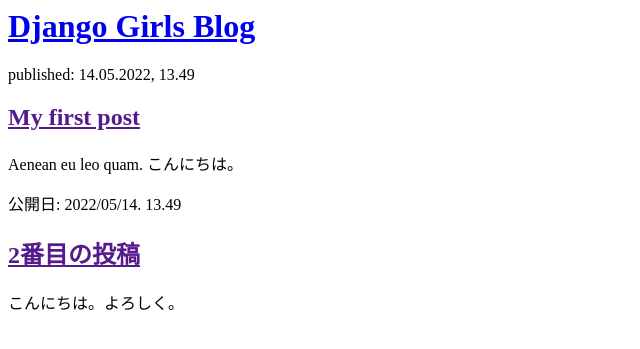
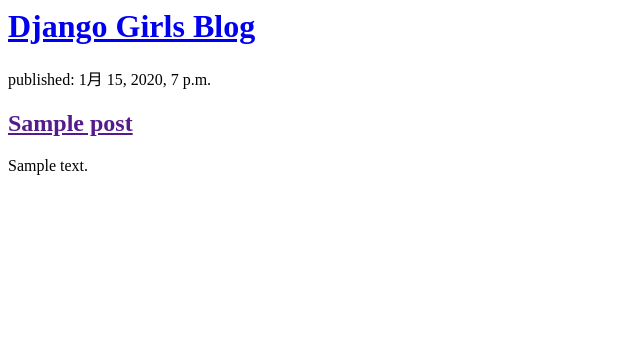
Before and after one commit to AMG44/my-first-blog, a Django app: page / in a window 1280 px wide. Shown: the top 349 px of the page, without its empty margins (0-640 px from the left). Run offline with Django 3.2, Linux system fonts and the light colour scheme; tables that the repository leaves empty hold one stand-in row (values such as "Sample post").

Commit message:
Modified templates to display posts from database.

```diff
--- a/blog/templates/blog/post_list.html
+++ b/blog/templates/blog/post_list.html
@@ -7,16 +7,12 @@
             <h1><a href="/">Django Girls Blog</a></h1>
         </div>
 
-        <div>
-            <p>published: 14.05.2022, 13.49</p>
-            <h2><a href="">My first post</a></h2>
-            <p>Aenean eu leo quam. こんにちは。</p>
-        </div>
-
-        <div>
-            <p>公開日: 2022/05/14. 13.49</p>
-            <h2><a href="">2番目の投稿</a></h2>
-            <p>こんにちは。よろしく。</p>
-        </div>
+            {% for post in posts %}
+                <div>
+                    <p>published: {{ post.published_date }}</p>
+                    <h2><a href="">{{ post.title }}</a></h2>
+                    <p>{{ post.text|linebreaksbr }}</p>
+                </div>
+            {% endfor %}
     </body>
 </html>
--- a/blog/views.py
+++ b/blog/views.py
@@ -1,5 +1,8 @@
 from django.shortcuts import render
+from .models import Post
+from django.utils import timezone
 
 def post_list(request):
-    return render(request, 'blog/post_list.html', {})
+    posts = Post.objects.filter(published_date__lte=timezone.now()).order_by('published_date')
+    return render(request, 'blog/post_list.html', {'posts':posts})
 # Create your views here.
```
